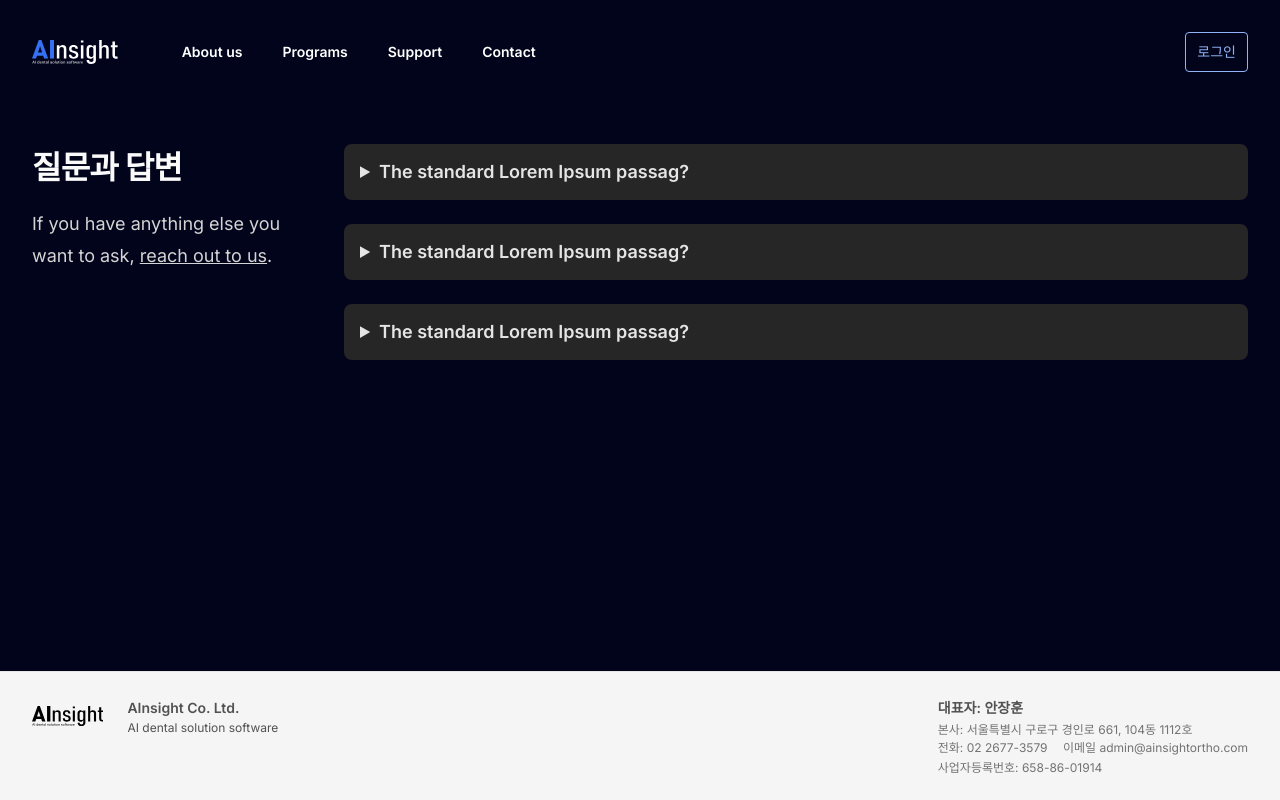
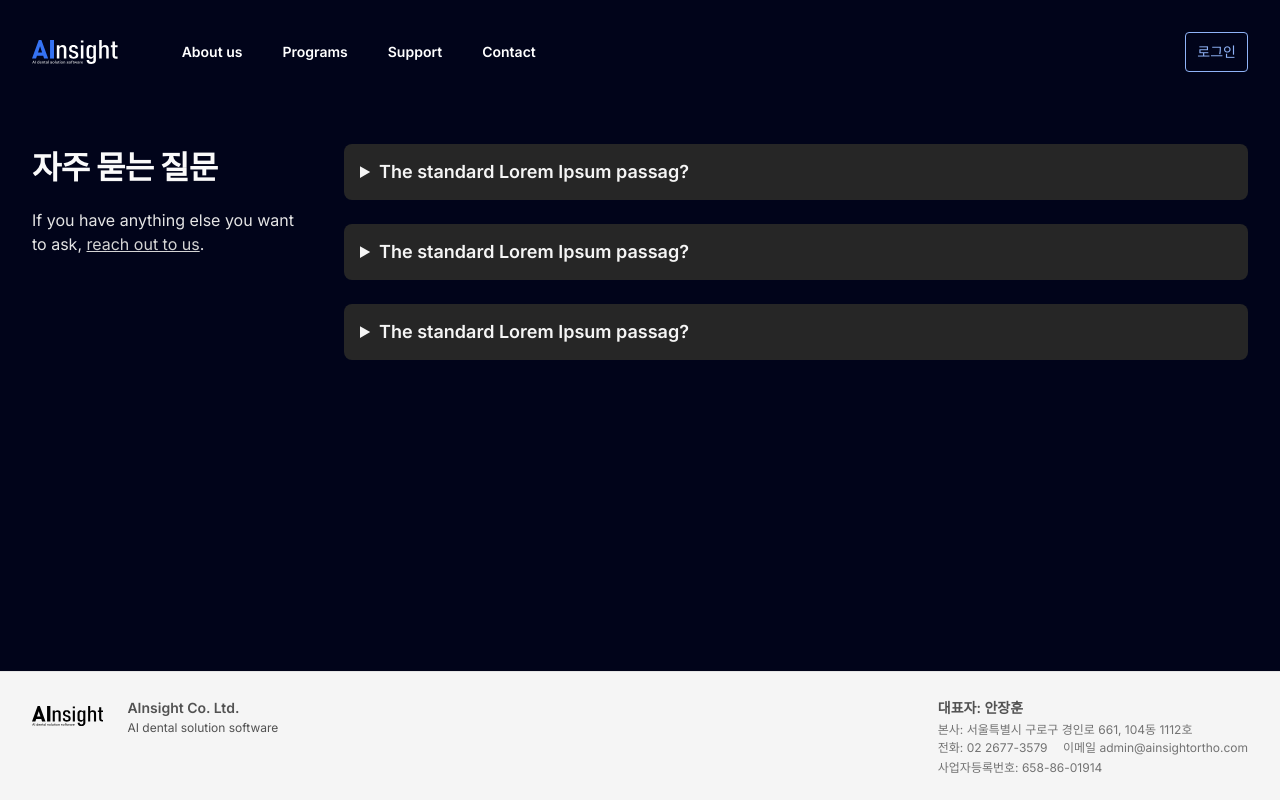
Before and after one commit to AInsightrnd/web, a Next.js app: page /faqs in a window 1280 px wide. Built offline with nearby package versions, Linux system fonts and the light colour scheme.

Commit message:
faq page edited

```diff
--- a/src/components/Faqs.tsx
+++ b/src/components/Faqs.tsx
@@ -36,9 +36,9 @@ export function Faqs() {
             id="faqs-title"
             className="text-3xl font-bold tracking-tight text-gray-50"
           >
-            질문과 답변
+            자주 묻는 질문
           </h2>
-          <p className="mt-2 text-lg text-gray-300">
+          <p className="mt-2 text-gray-200 break-keep">
             If you have anything else you want to ask,{' '}
             <a
               href="mailto:info@example.com"
@@ -60,10 +60,11 @@ export function Faqs() {
                 {column.map((faq, faqIndex) => (
                   <details key={faqIndex}
                   className="gap-y-2  rounded-lg p-4 bg-gray-800 w-full ">
-                    <summary className=" text-lg font-semibold leading-6 text-gray-200 ">
+                    <summary className=" text-lg font-semibold leading-6 text-gray-100 ">
                       {faq.question}
                     </summary>
-                    <p className="mt-4 text-sm text-gray-400 ">{faq.answer}</p>
+                    <div className="border-t border-gray-500 mt-4"></div>
+                    <p className="mt-4 text-sm text-gray-300 ">{faq.answer}</p>
                   </details>
                 ))}
               </ul>
```
